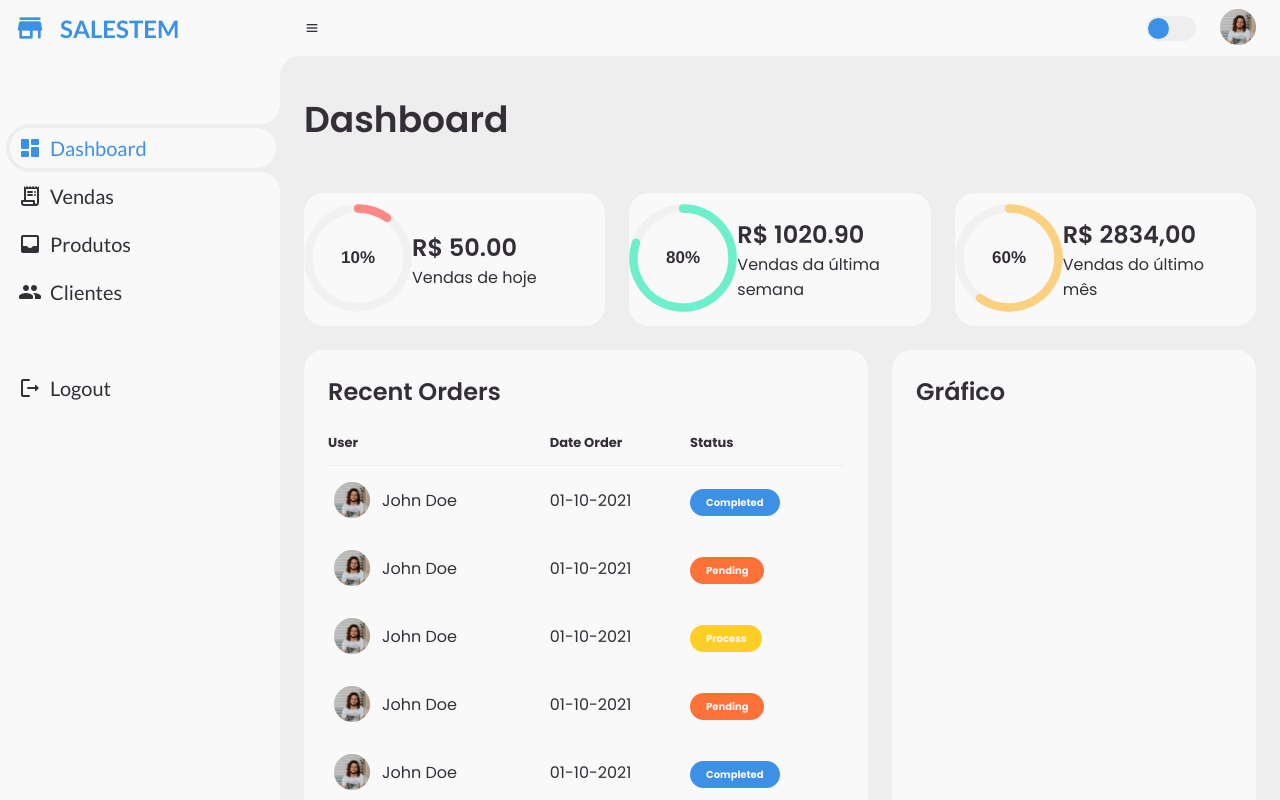
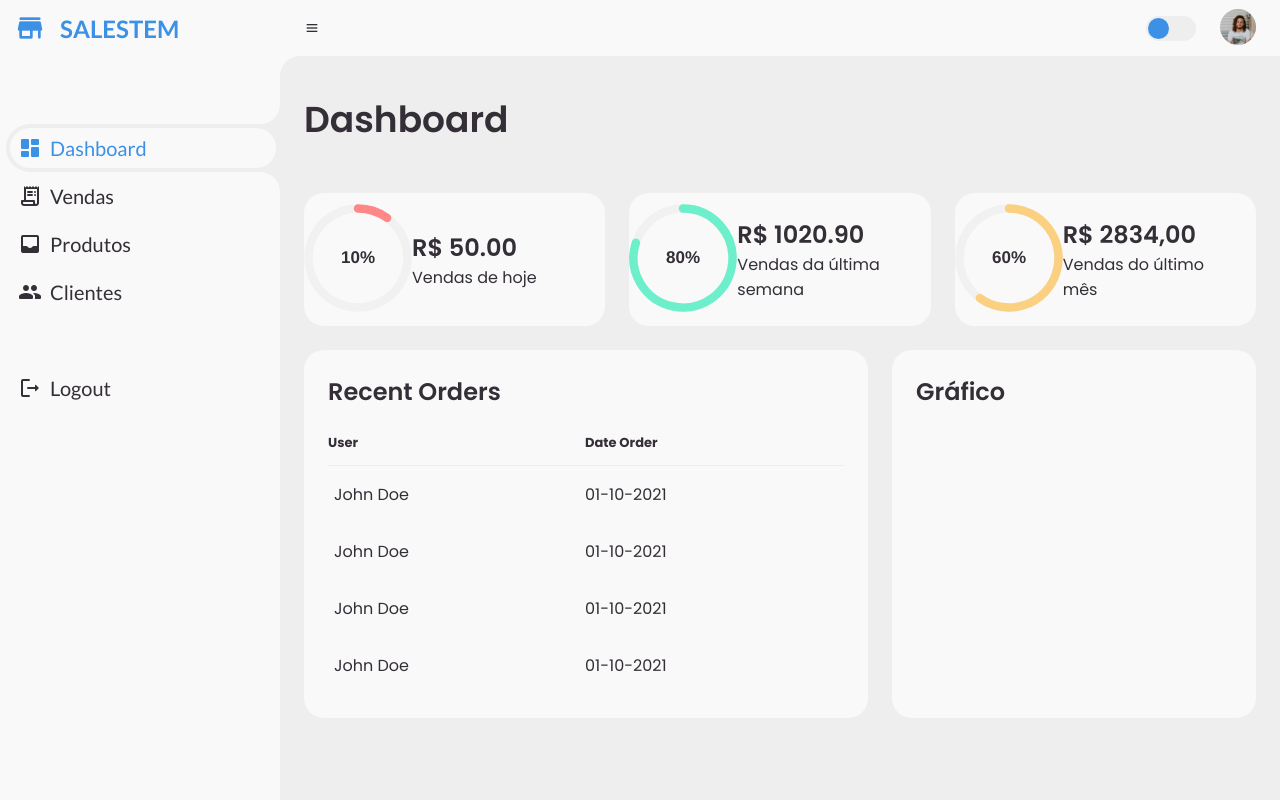
Before and after one commit to augustobernardo/new-salestem, a Vue app: page /dashboard in a window 1280 px wide. Built offline with nearby package versions, Linux system fonts and the light colour scheme.

Commit message:
Ajustando a tabela e os dados

```diff
--- a/src/components/dashboard/Cards.vue
+++ b/src/components/dashboard/Cards.vue
@@ -5,7 +5,6 @@ import ChartComponent from "./ChartComponent.vue"
 const cardStore = useCard();
 const cardData = cardStore.cardData;
 
-// localStorage.setItem("cardData", JSON.stringify(cardData));
 </script>
 
 <template>
--- a/src/components/dashboard/Table.vue
+++ b/src/components/dashboard/Table.vue
@@ -1,9 +1,19 @@
 <script setup lang="ts">
 import Todo from './Todo.vue';
-import Profile from "../../assets/img/people.png";
 
+interface Items {
+    id: number;
+    name: string;
+    date: string;
+}
+
+const menuItems: Items[] = [
+    { id: 1, name: 'John Doe', date: '01-10-2021' },
+    { id: 2, name: 'John Doe', date: '01-10-2021' },
+    { id: 3, name: 'John Doe', date: '01-10-2021' },
+    { id: 4, name: 'John Doe', date: '01-10-2021' }
+];
 </script>
-
 
 <template>
     <div class="table-data">
@@ -18,49 +28,15 @@ import Profile from "../../assets/img/people.png";
                     <tr>
                         <th>User</th>
                         <th>Date Order</th>
-                        <th>Status</th>
                     </tr>
                 </thead>
+
                 <tbody>
-                    <tr>
+                    <tr v-for="item in menuItems" :key="item.id">
                         <td>
-                            <img :src="Profile">
-                            <p>John Doe</p>
+                            <p>{{ item.name }}</p>
                         </td>
-                        <td>01-10-2021</td>
-                        <td><span class="status completed">Completed</span></td>
-                    </tr>
-                    <tr>
-                        <td>
-                            <img :src="Profile">
-                            <p>John Doe</p>
-                        </td>
-                        <td>01-10-2021</td>
-                        <td><span class="status pending">Pending</span></td>
-                    </tr>
-                    <tr>
-                        <td>
-                            <img :src="Profile">
-                            <p>John Doe</p>
-                        </td>
-                        <td>01-10-2021</td>
-                        <td><span class="status process">Process</span></td>
-                    </tr>
-                    <tr>
-                        <td>
-                            <img :src="Profile">
-                            <p>John Doe</p>
-                        </td>
-                        <td>01-10-2021</td>
-                        <td><span class="status pending">Pending</span></td>
-                    </tr>
-                    <tr>
-                        <td>
-                            <img :src="Profile">
-                            <p>John Doe</p>
-                        </td>
-                        <td>01-10-2021</td>
-                        <td><span class="status completed">Completed</span></td>
+                        <td>{{ item.date  }}</td>
                     </tr>
                 </tbody>
             </table>
--- a/src/components/vendas/VendasMain.vue
+++ b/src/components/vendas/VendasMain.vue
@@ -1,23 +1,24 @@
 <script setup lang="ts">
-import type { Header, Item } from "vue3-easy-data-table"
+// import type { Header, Item } from "vue3-easy-data-table"
 
-const headers: Header[] = [
-  { text: "PLAYER", value: "player" },
-  { text: "TEAM", value: "team"},
-  { text: "NUMBER", value: "number"},
-  { text: "POSITION", value: "position"},
-  { text: "HEIGHT", value: "indicator.height"},
-  { text: "WEIGHT (lbs)", value: "indicator.weight", sortable: true},
-  { text: "LAST ATTENDED", value: "lastAttended", width: 200},
-  { text: "COUNTRY", value: "country"},
-];
+// const headers: Header[] = [
+//   { text: "PLAYER", value: "player" },
+//   { text: "TEAM", value: "team" },
+//   { text: "NUMBER", value: "number" },
+//   { text: "POSITION", value: "position" },
+//   { text: "HEIGHT", value: "indicator.height" },
+//   { text: "WEIGHT", value: "indicator.weight", sortable: true },
+//   { text: "LAST ATTENDED", value: "lastAttended" },
+//   { text: "COUNTRY", value: "country" },
+//   { text: "Operation", value: "operation" },
+// ];
 
-const items: Item[] = [
-  { player: "Stephen Curry", team: "GSW", number: 30, position: 'G', indicator: {"height": '6-2', "weight": 185}, lastAttended: "Davidson", country: "USA"},
-  { player: "Lebron James", team: "LAL", number: 6, position: 'F', indicator: {"height": '6-9', "weight": 250}, lastAttended: "St. Vincent-St. Mary HS (OH)", country: "USA"},
-  { player: "Kevin Durant", team: "BKN", number: 7, position: 'F', indicator: {"height": '6-10', "weight": 240}, lastAttended: "Texas-Austin", country: "USA"},
-  { player: "Giannis Antetokounmpo", team: "MIL", number: 34, position: 'F', indicator: {"height": '6-11', "weight": 242}, lastAttended: "Filathlitikos", country: "Greece"},
-];
+// const items: Item[] = [
+//   { "id": 1, "player": "Stephen Curry", "page": "https://www.nba.com/player/201939/stephen-curry", "avator": "https://bafkreih3oswhrhrvxwhebuqqnlqtklnth5pbc2q3iv6446icpltt6tymvy.ipfs.dweb.link/?filename=Stephen.png", "teamName": "GSW", "teamUrl": "https://www.nba.com/team/1610612744/warriors", "number": 30, "position": 'G', indicator: { "height": '6-2', "weight": 185 }, "lastAttended": "Davidson", "country": "USA" },
+//   { "id": 2, "player": "Lebron James", "page": "https://www.nba.com/player/2544/lebron-james", "avator": "https://bafkreigphmpdonfxpcb7lwrzv754t2xp2cw3segdpsj44rpurzwnuowhsq.ipfs.dweb.link/?filename=lebron.png", "teamName": "LAL", "teamUrl": "https://www.nba.com/team/1610612747/lakers", "number": 6, "position": 'F', indicator: { "height": '6-9', "weight": 250 }, "lastAttended": "St. Vincent-St. Mary HS (OH)", "country": "USA" },
+//   { "id": 3, "player": "Kevin Durant", "page": "https://www.nba.com/player/201142/kevin-durant", "avator": "https://bafkreihvjvturzol7kfdafrnpxvilj2rti5bwyee7wbvtxogrx34uzjfz4.ipfs.dweb.link/?filename=Kevin.png", "teamName": "BKN", "teamUrl": "https://www.nba.com/team/1610612751/nets", "number": 7, "position": 'F', indicator: { "height": '6-10', "weight": 240 }, "lastAttended": "Texas-Austin", "country": "USA" },
+//   { "id": 4, "player": "Giannis Antetokounmpo", "page": "https://www.nba.com/player/203507/giannis-antetokounmpo", "avator": "https://bafkreie26rcr5ppdpqrclr3kpk7p7hqyypjo3o2g43yk35ly4e5dmwxigm.ipfs.dweb.link/?filename=Giannis.png", "teamName": "MIL", "teamUrl": "https://www.nba.com/team/1610612749/bucks", "number": 34, "position": 'F', indicator: { "height": '6-11', "weight": 242 }, "lastAttended": "Filathlitikos", "country": "Greece" },
+// ];
 </script>
 
 <template>
@@ -29,11 +30,6 @@ const items: Item[] = [
 
     </div>
 
-  <EasyDataTable
-    :headers="headers"
-    :items="items"
-
-  />
-
+    <!-- <EasyDataTable :headers="headers" :items="items" /> -->
   </main>
 </template>
```
Also changed, not shown: src/components/dashboard/Sidebar.vue (+0 -8 lines).
